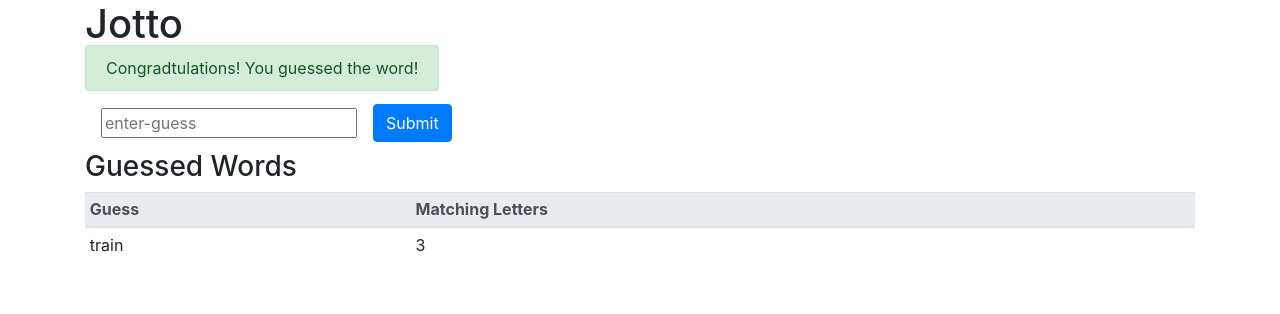
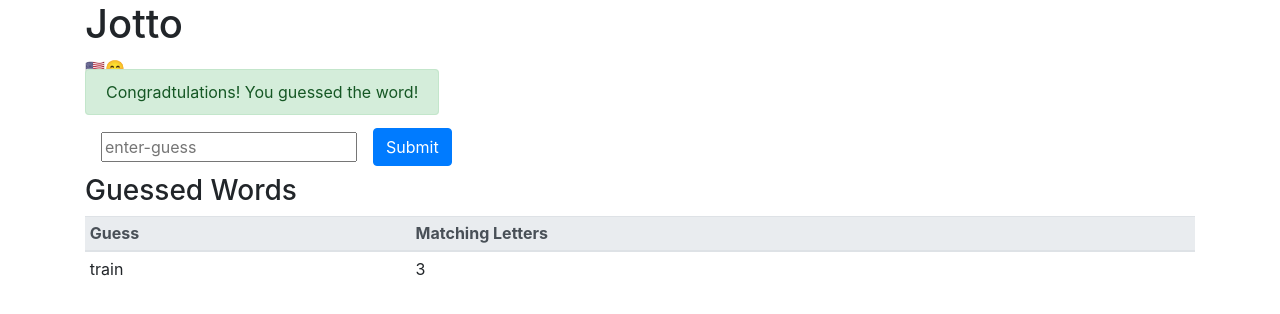
Before and after one commit to anatulea/Jotto-testing-app, a React (Create React App) app: page / in a window 1280 px wide. Shown: the top 314 px of the page. Built offline with nearby package versions, Linux system fonts and the light colour scheme.

Commit message:
Added language context

```diff
--- a/src/App.js
+++ b/src/App.js
@@ -4,21 +4,30 @@
 import GuessedWords from "./GuessedWords";
 import Input from "./Input";
 import hookActions from "./actions/hookActions";
+import LanguagePicker from "./LanguagePicker";
+import languageContext from "./contexts/languageContext";
 
 function reducer(state, action) {
   switch (action.type) {
     case "setSecretWord":
       return { ...state, secretWord: action.payload };
+    case "setLanguage":
+      return { ...state, language: action.payload };
     default:
       throw new Error(`Invalid action type:${action.type}`);
   }
 }
 
 function App() {
-  const [state, dispatch] = React.useReducer(reducer, { secretWord: null });
+  const [state, dispatch] = React.useReducer(reducer, {
+    secretWord: null,
+    language: "en",
+  });
 
   const setSecretWord = (secretWord) =>
     dispatch({ type: "setSecretWord", payload: secretWord });
+  const setLanguage = (language) =>
+    dispatch({ type: "setLanguage", payload: language });
 
   React.useEffect(() => {
     hookActions.getSecretWord(setSecretWord);
@@ -36,12 +45,15 @@
   return (
     <div className="container" data-test="component-app">
       <h1>Jotto</h1>
+      <languageContext.Provider value={state.language}>
+        <LanguagePicker setLanguage={setLanguage}/>
         <Congrats success={true} />
         <br />
         <Input secretWord={state.secretWord} />
         <GuessedWords
           guessedWords={[{ guessedWord: "train", letterMatchCount: 3 }]}
         />
+      </languageContext.Provider>
     </div>
   );
 }
--- /dev/null
+++ b/src/LanguagePicker.js
@@ -0,0 +1,31 @@
+import React from 'react';
+import propTypes from 'prop-types';
+
+function LanguagePicker({ setLanguage }) {
+  const languages = [
+    { code: 'en', symbol: '🇺🇸' },
+    { code: 'emoji', symbol: '😊' },
+  ];
+
+  const languageIcons = languages.map(lang =>
+    <span
+      data-test="language-icon"
+      key={lang.code}
+      onClick={() => setLanguage(lang.code)}
+    >
+    {lang.symbol}
+    </span>
+  );
+
+  return (
+    <div data-test="component-language-picker">
+      {languageIcons}
+    </div>
+  );
+}
+
+LanguagePicker.propTypes = {
+  setLanguage: propTypes.func.isRequired,
+}
+
+export default LanguagePicker;
--- /dev/null
+++ b/src/contexts/languageContext.js
@@ -0,0 +1,3 @@
+import React from 'react';
+
+export default React.createContext('en');
```
Also changed, not shown: 1 other file (tests, documents, lock files or other folders). Lines whose indentation alone changed are shown as unchanged.
